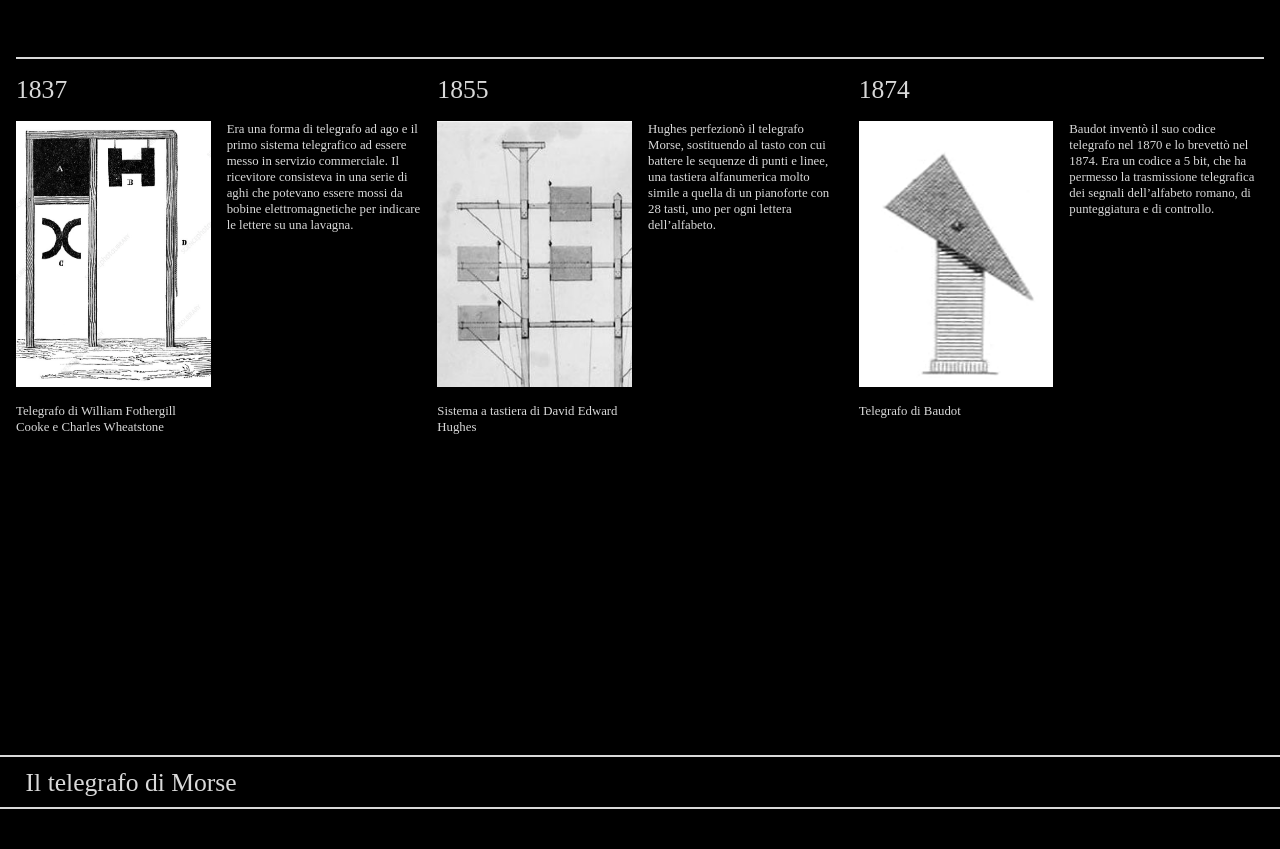
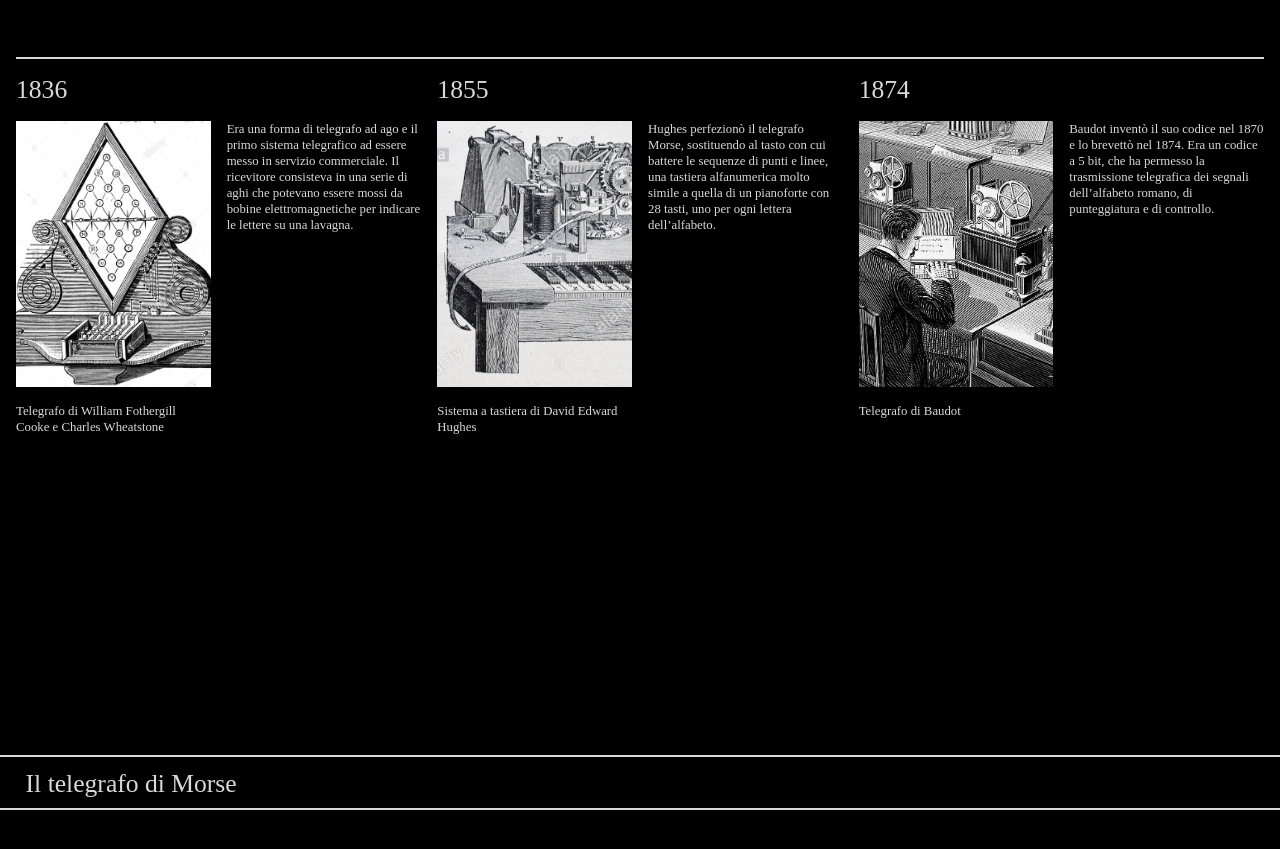
Before and after one commit to danijeluuz/il_telegrafo, a plain HTML site: page index.html in a window 1280 px wide. Shown: the part 4840-5689 px from the top of the page. Drawn offline with Linux system fonts and the light colour scheme.

Commit message:
immagini

```diff
--- a/index.html
+++ b/index.html
@@ -286,7 +286,7 @@
 	<hr style="border: 0.5px solid #d9d9d9; background-color: #d9d9d9; margin-bottom: 1em; margin-top: 20em; margin-left: 1em; margin-right: 1em">
 	<div class="griglia1">
 		<div class ="cella dateTimeline">
-				1837
+				1836
 		</div>
 		<div class ="cella dateTimeline">
 
@@ -307,7 +307,7 @@
 
 	<div class="griglia1">
 		<div class ="cella dateTimeline">
-			<img src = "img/tel1.jpg" class="adattaImmagineTimeline">
+			<img src = "img/telele1.jpg" class="adattaImmagineTimeline">
 		</div>
 		<div class ="cella didascalia2">
 			Era una forma di telegrafo ad ago e il primo sistema telegrafico
@@ -316,7 +316,7 @@
 			mossi da bobine elettromagnetiche per indicare le lettere su una lavagna.
 		</div>
 		<div class ="cella dateTimeline">
-			<img src = "img/tel3.jpg" class="adattaImmagineTimeline">
+			<img src = "img/telele2.jpg" class="adattaImmagineTimeline">
 		</div>
 		<div class ="cella didascalia2">
 			Hughes perfezionò il telegrafo Morse, sostituendo al tasto con cui battere le
@@ -324,10 +324,10 @@
 			un pianoforte con 28 tasti, uno per ogni lettera dell’alfabeto.
 		</div>
 		<div class ="cella dateTimeline">
-			<img src = "img/tel5.png" class="adattaImmagineTimeline">
+			<img src = "img/telele3.jpg" class="adattaImmagineTimeline">
 		</div>
 		<div class ="cella didascalia2">
-			Baudot inventò il suo codice telegrafo nel 1870 e lo brevettò nel 1874.
+			Baudot inventò il suo codice nel 1870 e lo brevettò nel 1874.
 			Era un codice a 5 bit, che ha permesso la trasmissione telegrafica dei
 			segnali dell’alfabeto romano, di punteggiatura e di controllo.
 
```
Also changed, not shown: img/telele1.jpg (added), img/telele2.jpg (added), img/telele3.jpg (added).
